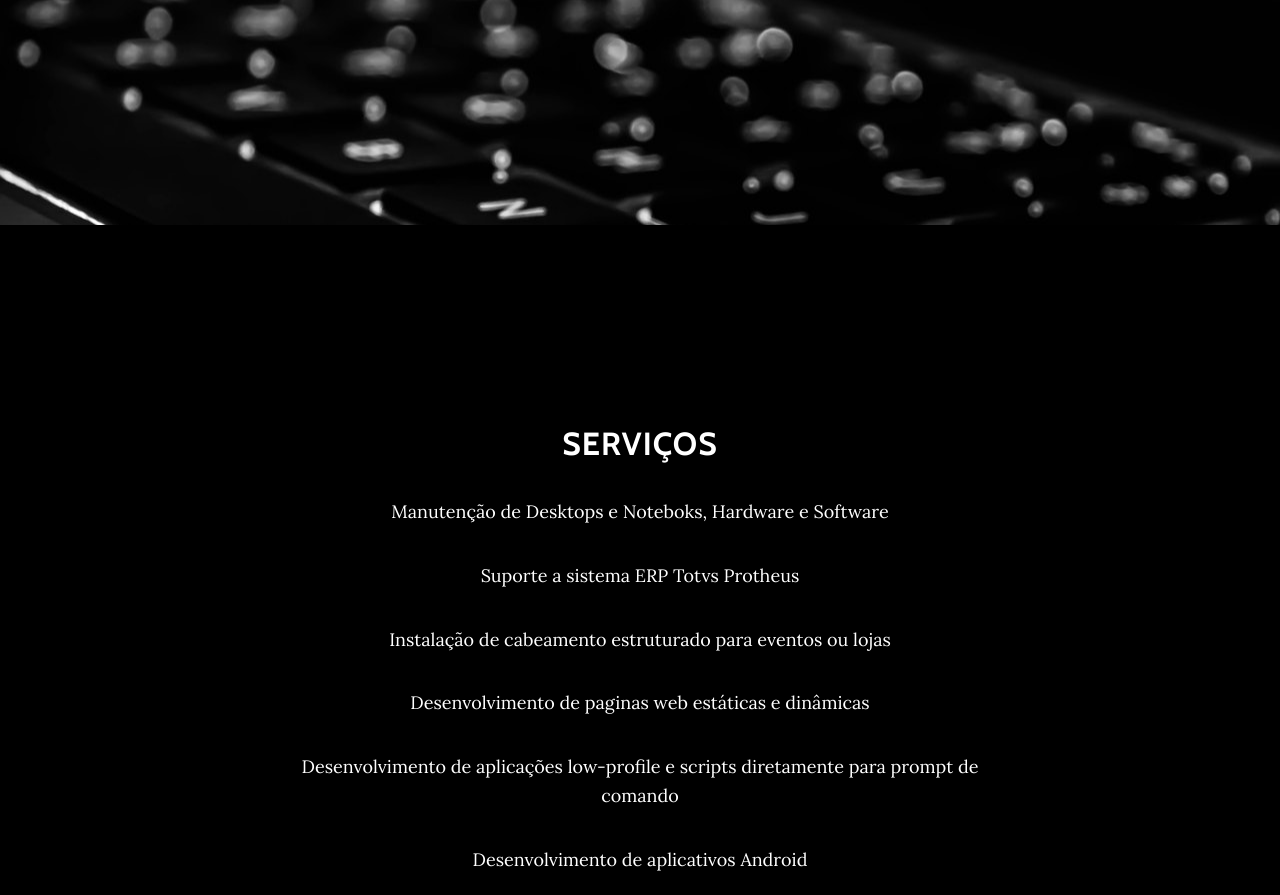
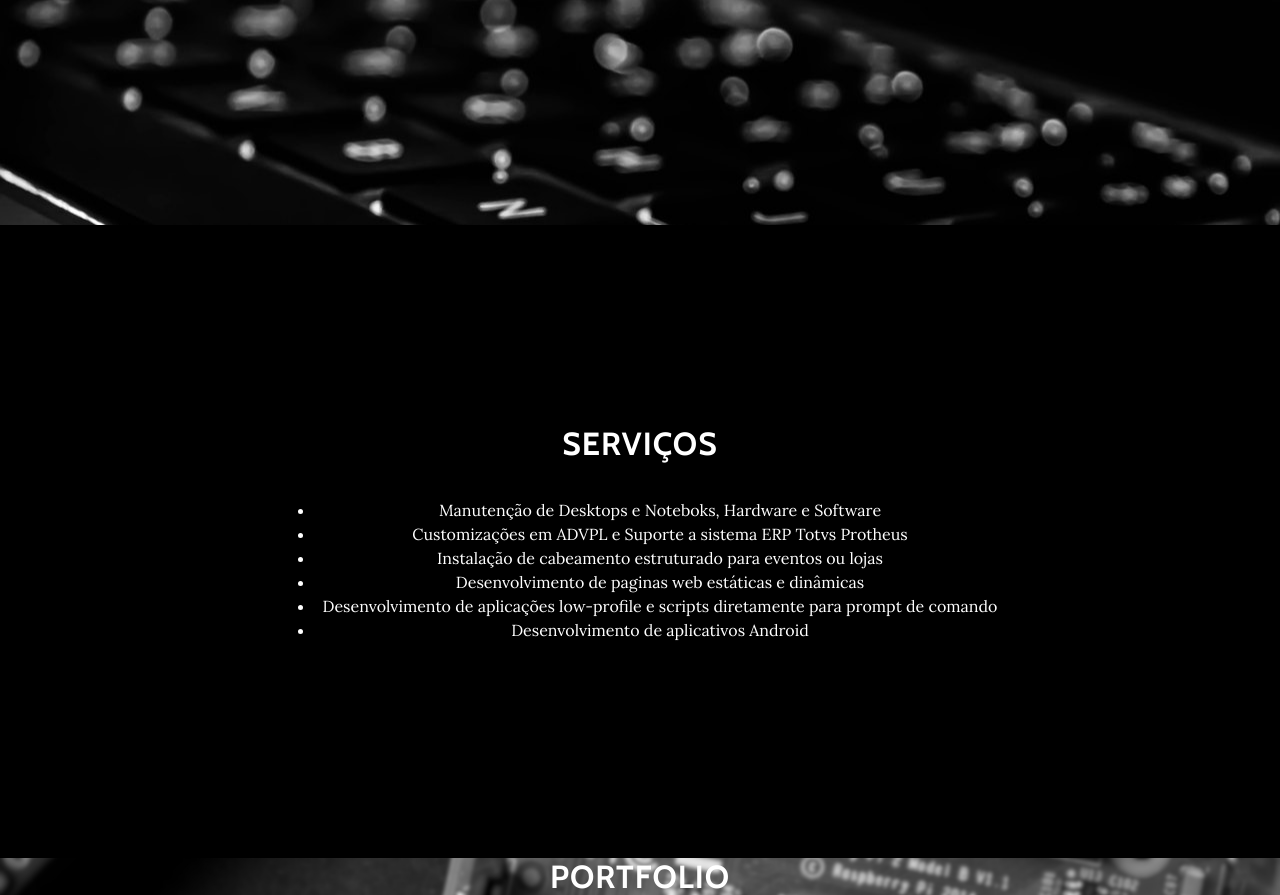
Before and after one commit to wanzerdata/wanzerdata.github.io, a website: page index.html in a window 1280 px wide. Shown: the part 1905-2800 px from the top of the page. Drawn offline with nearby package versions, Linux system fonts and the light colour scheme; a script that the page names is missing.

Commit message:
Alterado para LI
Alterado de Paragraph to LI

```diff
--- a/index.html
+++ b/index.html
@@ -43,7 +43,7 @@
           <div class="row">
             <div class="col-lg-8 mx-auto">
               <h1 class="brand-heading">WanzerData</h1>
-              <p class="intro-text">A garantia de um serviço de qualidade, qualquer seja o serviço
+              <p class="intro-text">Garantia de um serviço de qualidade, qualquer seja o serviço
                 <br>Confiança,segurança e preço acessivel.</p>
               </a>
             </div>
@@ -88,17 +88,15 @@
         <div class="row">
           <div class="col-lg-8 mx-auto">
             <h2>Serviços</h2>
-            <p>Manutenção de Desktops e Noteboks, Hardware e Software<br>
-            <p>Suporte a sistema ERP Totvs Protheus<br>
-            <p>Instalação de cabeamento estruturado para eventos ou lojas<br>
-            <P>Desenvolvimento de paginas web estáticas e dinâmicas <br>
-            <p>Desenvolvimento de aplicações low-profile e scripts diretamente para prompt de comando<br>
-            <p>Desenvolvimento de aplicativos Android
-            </p>
-
-              </li>
-
-          </div>
+            <ul>
+            <li>Manutenção de Desktops e Noteboks, Hardware e Software</li>
+            <li>Customizações em ADVPL e Suporte a sistema ERP Totvs Protheus</li>
+            <li>Instalação de cabeamento estruturado para eventos ou lojas</li>
+            <li>Desenvolvimento de paginas web estáticas e dinâmicas</li>
+            <li>Desenvolvimento de aplicações low-profile e scripts diretamente para prompt de comando</li>
+            <li>Desenvolvimento de aplicativos Android</li>
+            </ul>
+            </div>
         </div>
       </div>
     </section>
```
